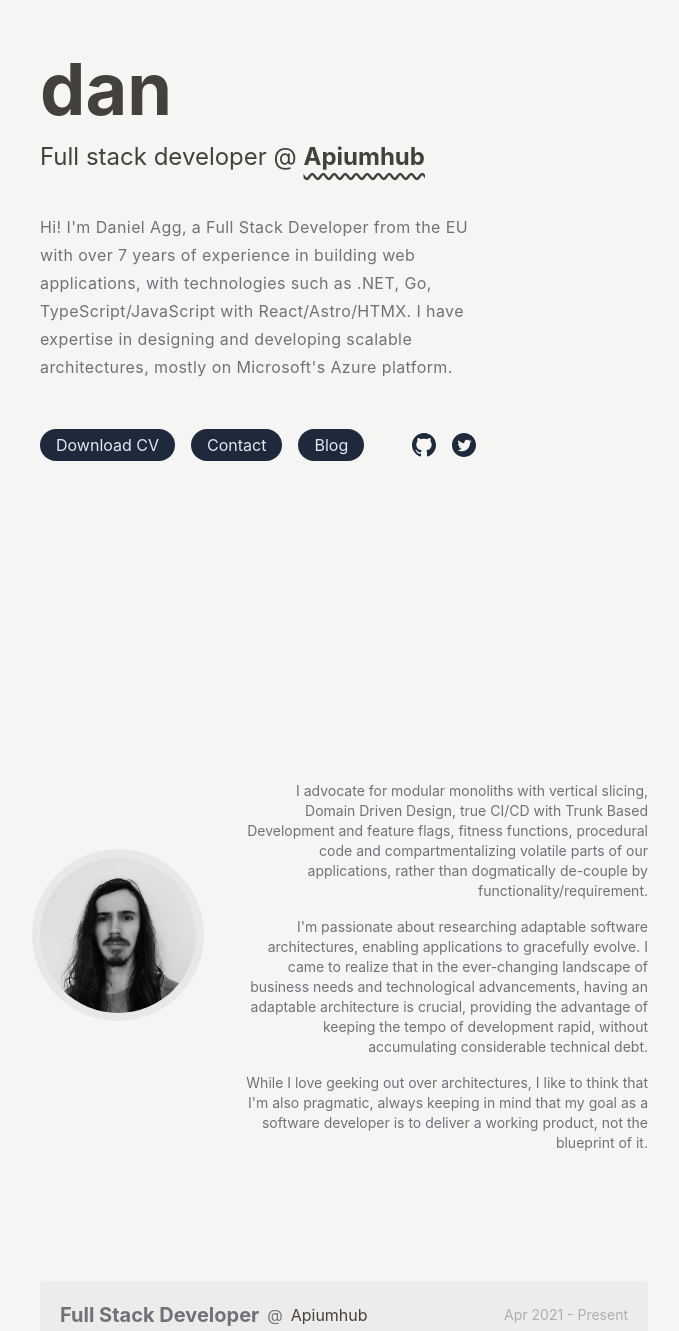
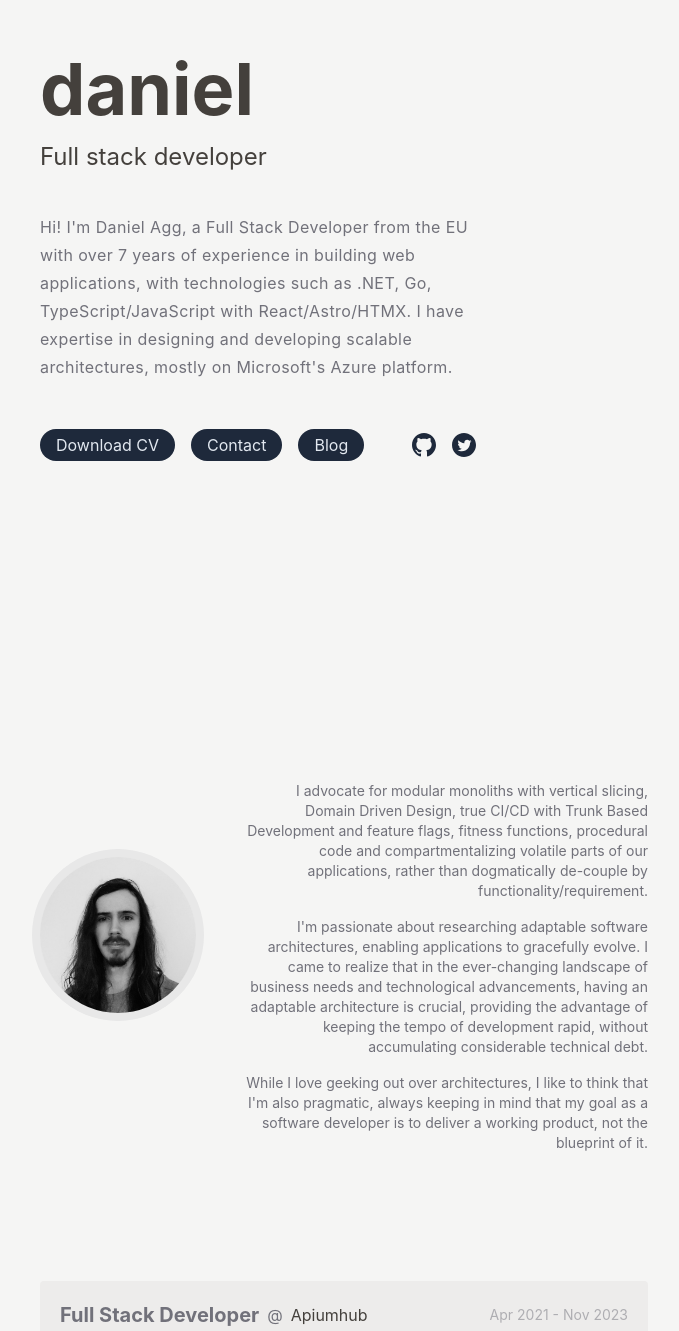
Before and after one commit to danielagg/personal-website-nextjs, a Next.js app: page / in a window 1280 px wide. Shown: the part 139-1470 px from the top of the page, without its empty margins (296-975 px from the left). Built offline with nearby package versions, Linux system fonts and the light colour scheme.

Commit message:
update Apiumhub employment dates

```diff
--- a/app/About.tsx
+++ b/app/About.tsx
@@ -49,10 +49,10 @@ export const About = () => {
       <ul className="mt-12 lg:mt-32 flex flex-col space-y-8 lg:space-y-4">
         <Experience
           title="Full Stack Developer"
-          period="Apr 2021 - Present"
+          period="Apr 2021 - Nov 2023"
           employerName="Apiumhub"
           employerUrl="https://apiumhub.com/"
-          desc="I'm currently employed as a full stack developer, working on a React front-, and an ASP.NET Core Web API backend, as well as taking care of the project's DevOps duties and infrastructure on Azure."
+          desc="As a full stack developer, I was working on a React front-, and an ASP.NET Core Web API backend for a B2B application, as well as taking care of the project's DevOps duties and infrastructure on Azure."
         />
         <Experience
           title="Full Stack Developer"
--- a/app/Intro.tsx
+++ b/app/Intro.tsx
@@ -9,10 +9,11 @@ export const Intro = () => {
     <main className="my-24 lg:my-64 flex items-center justify-center w-full relative">
       <section className="-mt-16 z-10 w-full flex flex-col">
         <h1 className="font-bold text-5xl lg:text-7xl text-primary-light dark:text-primary-dark">
-          dan
+          daniel
         </h1>
         <h2 className="text-lg lg:text-2xl mt-1 lg:mt-4 text-primary-light dark:text-primary-dark">
-          Full stack developer @{" "}
+          Full stack developer
+          {/* @{" "}
           <a
             href="https://apiumhub.com/"
             target="_blank"
@@ -20,7 +21,7 @@ export const Intro = () => {
             className="font-bold cursor-pointer underline decoration-wavy underline-offset-8 hover:text-button-light-hover hover:dark:text-primary-dark"
           >
             Apiumhub
-          </a>
+          </a> */}
         </h2>
         <p className="mt-10 text-gray-light dark:text-gray-dark w-full lg:w-3/4 leading-7 tracking-wide">
           Hi! I&apos;m Daniel Agg, a Full Stack Developer from the EU with over
--- a/app/Projects.tsx
+++ b/app/Projects.tsx
@@ -1,8 +1,6 @@
 "use client";
 
-import { Button } from "./components/Button";
 import { Card } from "./components/Card";
-import { GitHub } from "./components/Github";
 
 export const Projects = () => {
   return (
```
